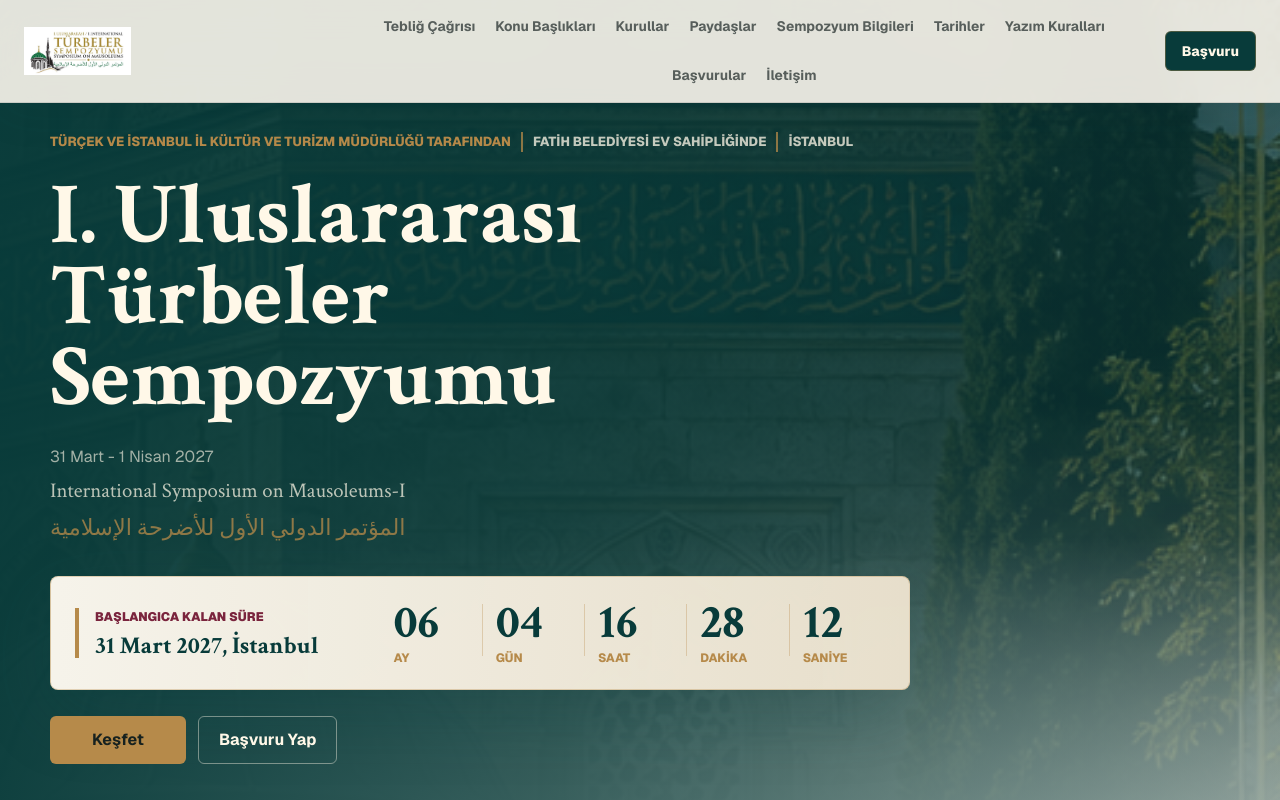
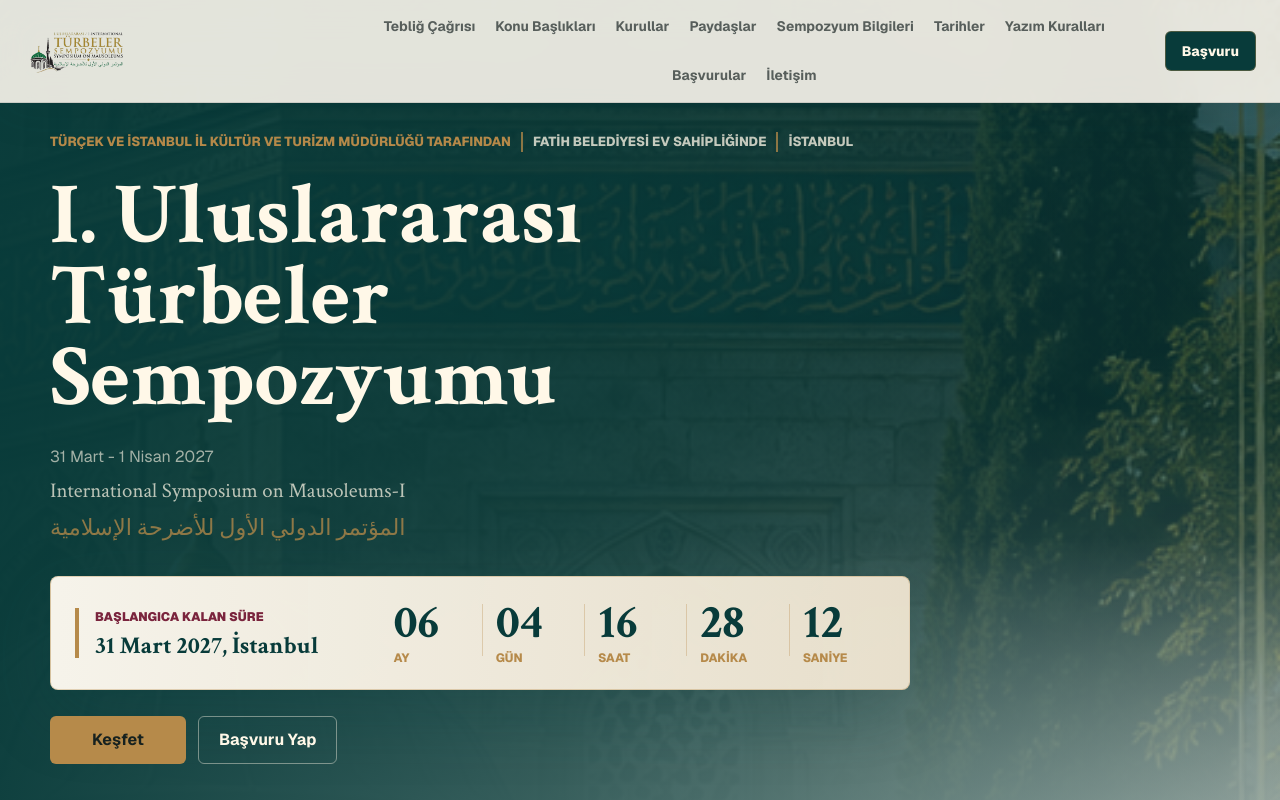
Before and after one commit to enesaydiinn/turbe, a Next.js app: page / in a window 1280 px wide. Shown: the top 800 px of the page. Built offline with nearby package versions, Linux system fonts and the light colour scheme; no server answers.

Commit message:
Use transparent symposium logo

```diff
--- a/app/admin/AdminDashboard.tsx
+++ b/app/admin/AdminDashboard.tsx
@@ -302,9 +302,9 @@ export function AdminDashboard({
           <Image
             alt="I. Uluslararası Türbeler Sempozyumu"
             className="admin-brand-logo"
-            height={494}
+            height={334}
             src="/turcek-logo.png"
-            width={1102}
+            width={746}
           />
           <strong>TÜRÇEK Admin</strong>
         </Link>
--- a/app/page.tsx
+++ b/app/page.tsx
@@ -431,9 +431,9 @@ export default function Home() {
           <Image
             alt="I. Uluslararası Türbeler Sempozyumu"
             className="brand-logo"
-            height={494}
+            height={334}
             src="/turcek-logo.png"
-            width={1102}
+            width={746}
           />
         </a>
         <nav>
```
Also changed, not shown: public/turcek-logo.png.
